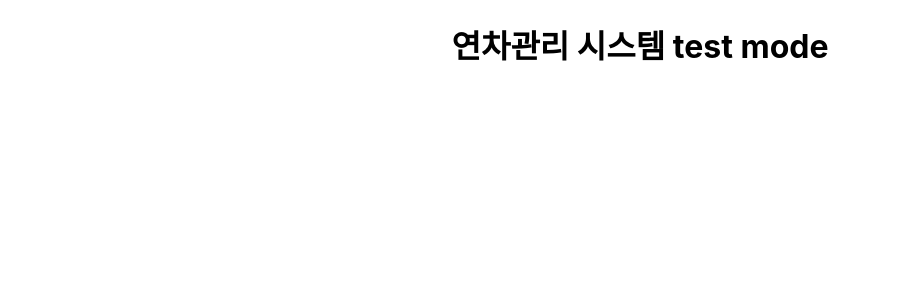
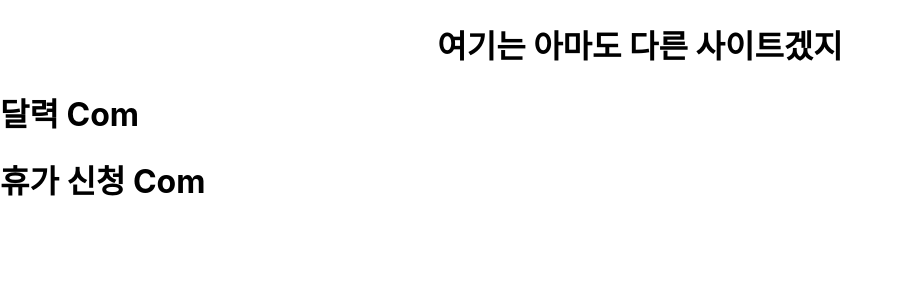
Before and after one commit to myeongyunChoi/TimeTrack, a React (Create React App) app: page / in a window 1280 px wide. Shown: the top 300 px of the page, without its empty margins (0-902 px from the left). Built offline with nearby package versions, Linux system fonts and the light colour scheme.

Commit message:
component setting

```diff
--- a/src/App.js
+++ b/src/App.js
@@ -1,11 +1,17 @@
 import logo from './logo.svg';
 import './App.css';
+import Calendar from './component/Calendar';
+import HolidayAsk from './component/HolidayApplication';
 
 function App() {
   return (
-    <div className="App">
-      <h1>연차관리 시스템 test mode</h1>
-    </div>
+    <>
+      <div className="App">
+        <h1>여기는 아마도 다른 사이트겠지</h1>
+      </div>
+      <Calendar />
+      <HolidayAsk />
+    </>
   );
 }
 
--- /dev/null
+++ b/src/component/Calendar.jsx
@@ -0,0 +1,10 @@
+const Calendar = () => {
+    return (
+        <div className="claendar">
+            <h1>달력 Com</h1>
+        </div>
+    );
+}
+
+
+export default Calendar;
--- /dev/null
+++ b/src/component/HolidayApplication.jsx
@@ -0,0 +1,10 @@
+const HolidayAsk = () => {
+    return (
+        <div className="holiday_ask">
+            <h1>휴가 신청 Com</h1>
+        </div>
+    );
+}
+
+
+export default HolidayAsk;
```
